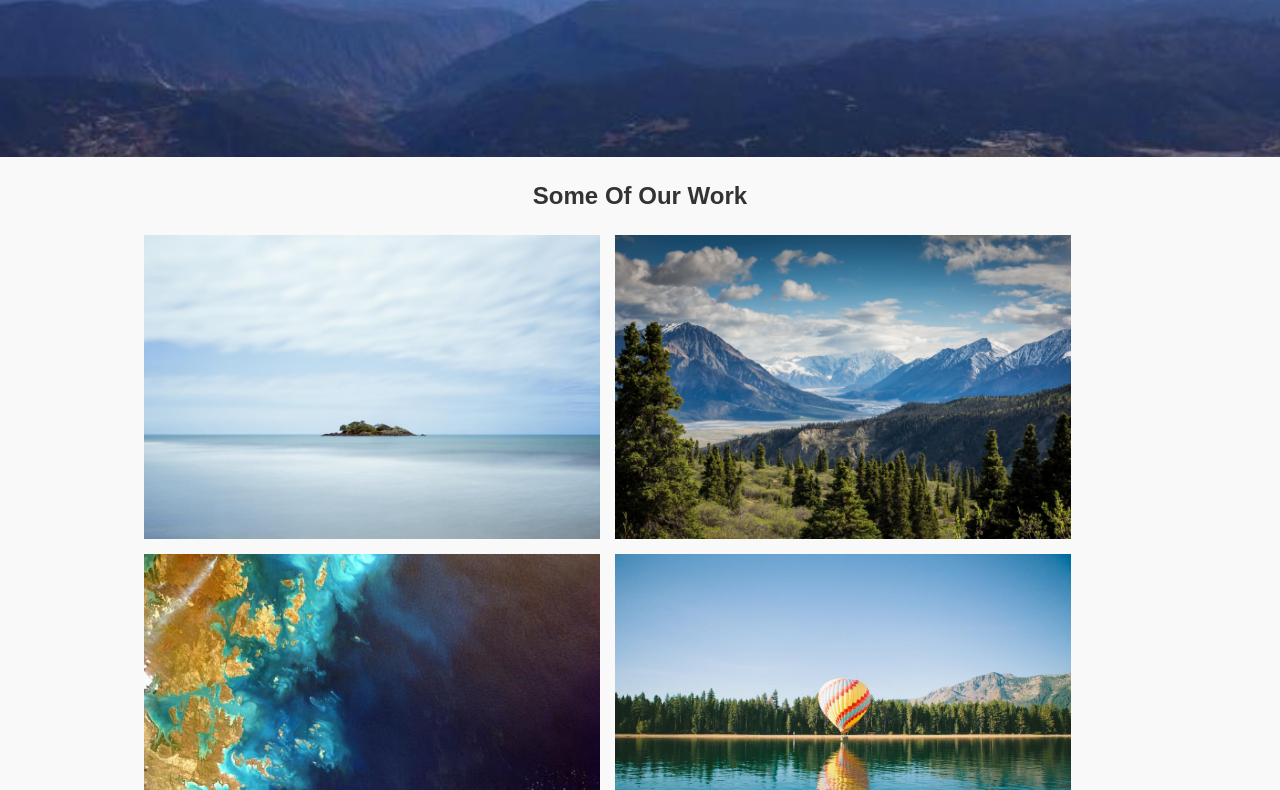
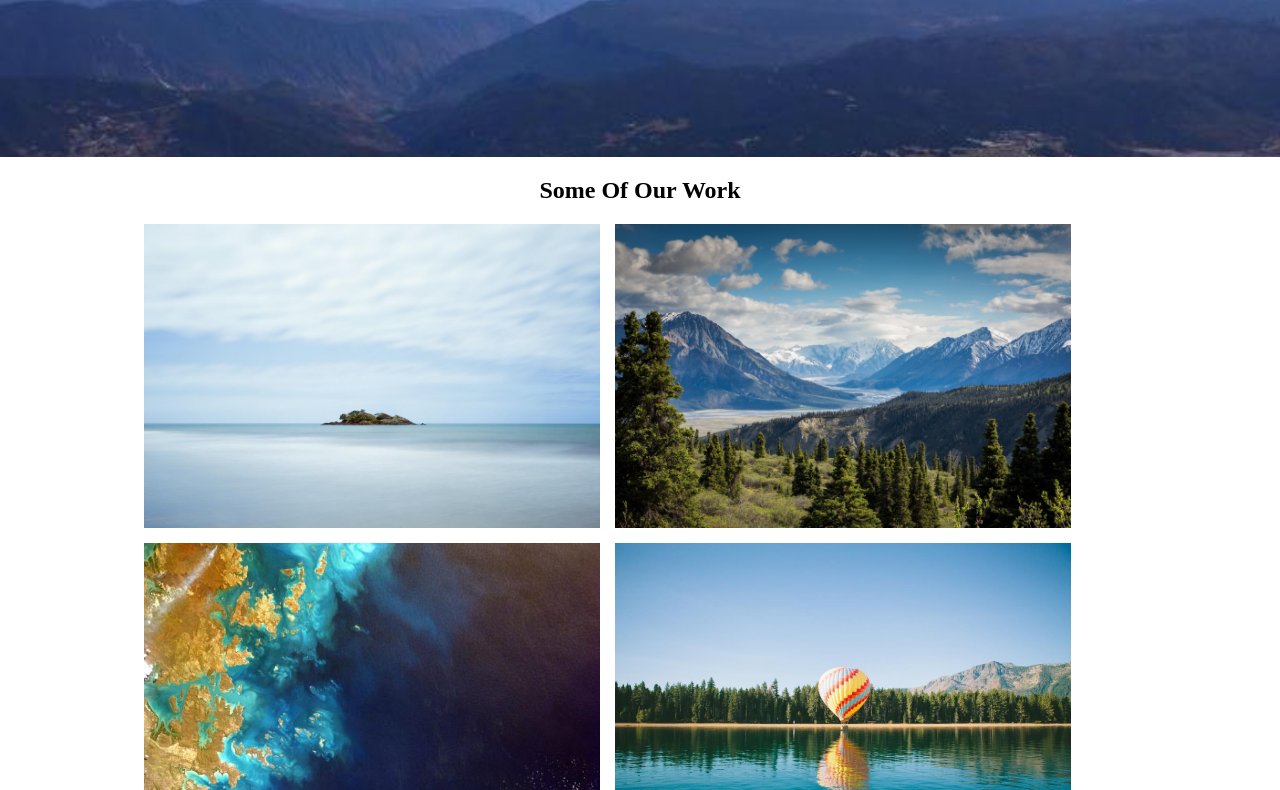
Before and after one commit to jbittu/sample_website, a plain HTML site: page index.html in a window 1280 px wide. Shown: the part 243-1033 px from the top of the page. Drawn offline with Linux system fonts and the light colour scheme.

Commit message:
small changes

```diff
--- a/index.html
+++ b/index.html
@@ -10,12 +10,7 @@
             padding: 0;
             box-sizing: border-box;
         }
-        body {
-            font-family: Arial, sans-serif;
-            line-height: 1.6;
-            background-color: #f9f9f9;
-            color: #333;
-        }
+
         header {
             background: url('img/mountain.jpg') no-repeat center center/cover;
             height: 400px;
```
